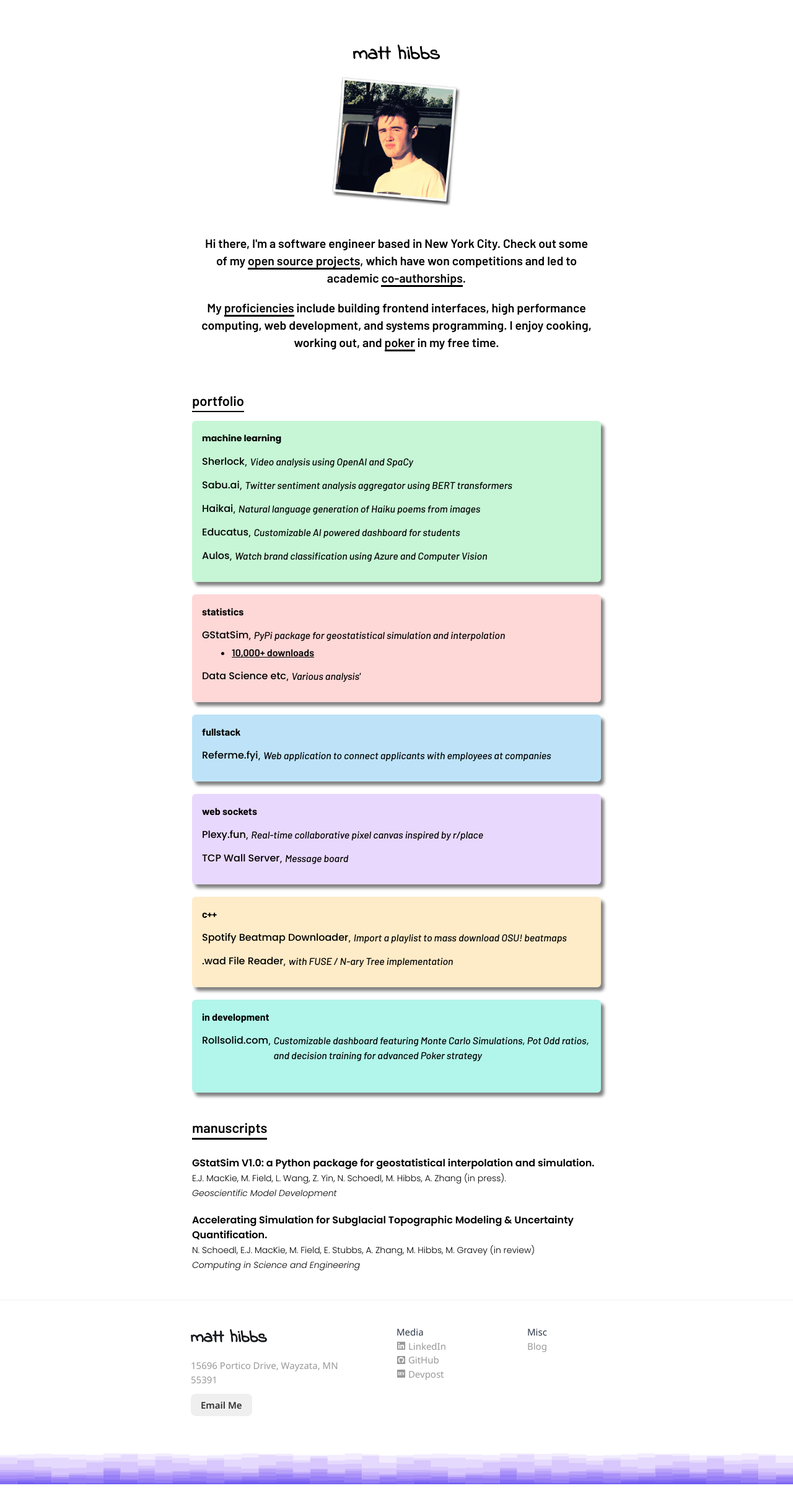
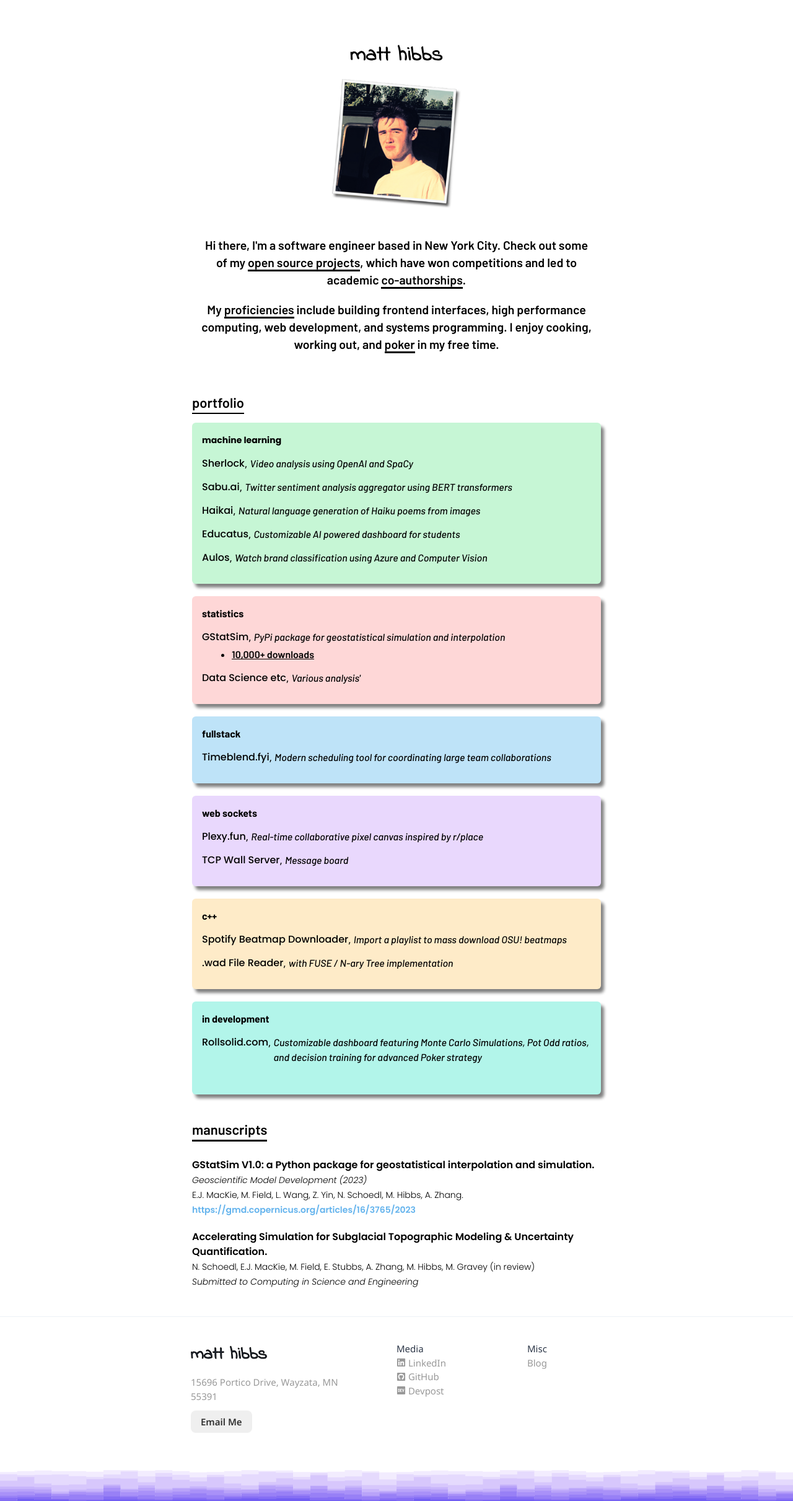
Before and after one commit to matthibbs7/mh7, a Next.js app: page / in a window 1280 px wide. Shown: the whole page at 62% size. Before the commit the page ends 2395 px from the top, so only its background shows below. Built offline with nearby package versions, Linux system fonts and the light colour scheme; a web font is replaced by a local one.

Commit message:
update manu

```diff
--- a/src/pages/index.tsx
+++ b/src/pages/index.tsx
@@ -28,7 +28,7 @@
 
           <Flex mt={[2,4,8,
         12]} flexDirection="column" align="center" justifyContent="center">
-            <Text sx={{ "-webkit-text-stroke": '1px black' }} color={color} style={{fontFamily: 'Indie Flower'}} fontSize="32px">matt hibbs</Text>
+            <Text sx={{ "-webkit-text-stroke": '1px black' }} color={color} style={{fontFamily: 'Indie Flower'}} fontSize="34px">matt hibbs</Text>
             <Image mt={3} height="210px" width="210px" src={shades ? "/images/matt6.png" : "/images/test70.png"} />
           </Flex>
           <Flex borderRadius={6} p={[0, 0, 3, 3]} py={[0, 0, 4, 4]} bg='white' mb={5}  mt={7} flexDirection="column">
@@ -93,9 +93,9 @@
                 <Text color={color} fontSize="16px" lineHeight="24px" fontWeight={500} style={{fontFamily: 'Barlow'}} textDecoration="none" as="span" fontStyle="italic">Website for simulating Greenland topography for geophysics researchers</Text>
               </Flex> */}
               <Flex mb={3.5} direction='row'>
-                <Text color={color} style={{fontFamily: 'Poppins'}} fontSize="16px" lineHeight="24px" fontWeight={500}><Link href="https://github.com/matthibbs7/Referme.fyi" isExternal>Referme.fyi</Link></Text>
+                <Text color={color} style={{fontFamily: 'Poppins'}} fontSize="16px" lineHeight="24px" fontWeight={500}><Link href="https://timeblend.fyi" isExternal>Timeblend.fyi</Link></Text>
                 <Text color={color} fontSize="16px" lineHeight="24px" fontWeight={400} style={{textDecoration: 'none'}} textDecoration="none" as="span">,&nbsp;</Text>
-                <Text color={color} fontSize="16px" lineHeight="24px" fontWeight={500} style={{fontFamily: 'Barlow'}} textDecoration="none" as="span" fontStyle="italic">Web application to connect applicants with employees at companies</Text>
+                <Text color={color} fontSize="16px" lineHeight="24px" fontWeight={500} style={{fontFamily: 'Barlow'}} textDecoration="none" as="span" fontStyle="italic">Modern scheduling tool for coordinating large team collaborations</Text>
               </Flex>
             </Flex>
             <Flex boxShadow='5px 6px 5px gray' mt={5} borderRadius={6} p={4} bg='purple.100' flexDirection='column'>
@@ -145,13 +145,15 @@
             </Flex>
             <Flex direction="column" mt={3}>
               <Text color={color} fontSize="16px" lineHeight="24px" fontWeight={600} style={{fontFamily: 'Poppins'}}>GStatSim V1.0: a Python package for geostatistical interpolation and simulation.</Text>
-              <Text color={color} fontSize="14px" lineHeight="24px" style={{fontFamily: 'Poppins'}} fontWeight={300}>E.J. MacKie, M. Field, L. Wang, Z. Yin, N. Schoedl, M. Hibbs, A. Zhang (in press).</Text>
-              <Text fontStyle='italic' color={color} mb={5} fontSize="14px" lineHeight="24px" style={{fontFamily: 'Poppins'}} fontWeight={300}>Geoscientific Model Development</Text>
+              <Text fontStyle='italic' color={color} fontSize="14px" lineHeight="24px" style={{fontFamily: 'Poppins'}} fontWeight={300}>Geoscientific Model Development (2023)</Text>
+              <Text color={color} fontSize="14px" lineHeight="24px" style={{fontFamily: 'Poppins'}} fontWeight={300}>E.J. MacKie, M. Field, L. Wang, Z. Yin, N. Schoedl, M. Hibbs, A. Zhang.</Text>
+
+              <Text _hover={{cursor: 'pointer', textDecoration: 'underline'}} color='blue.300' mb={5} fontSize="14px" lineHeight="24px" style={{fontFamily: 'Poppins'}} fontWeight={600}><Link href="https://gmd.copernicus.org/articles/16/3765/2023" isExternal>https://gmd.copernicus.org/articles/16/3765/2023</Link></Text>
             </Flex>
             <Flex direction="column">
               <Text color={color} fontSize="16px" lineHeight="24px" fontWeight={600} style={{fontFamily: 'Poppins'}}>Accelerating Simulation for Subglacial Topographic Modeling & Uncertainty Quantification.</Text>
               <Text color={color} fontSize="14px" lineHeight="24px" style={{fontFamily: 'Poppins'}} fontWeight={300}>N. Schoedl, E.J. MacKie, M. Field, E. Stubbs, A. Zhang, M. Hibbs, M. Gravey (in review)</Text>
-              <Text fontStyle='italic' color={color} mb={7} fontSize="14px" lineHeight="24px" style={{fontFamily: 'Poppins'}} fontWeight={300}>Computing in Science and Engineering</Text>
+              <Text fontStyle='italic' color={color} mb={7} fontSize="14px" lineHeight="24px" style={{fontFamily: 'Poppins'}} fontWeight={300}>Submitted to Computing in Science and Engineering</Text>
             </Flex>
           </Flex>
 
```
